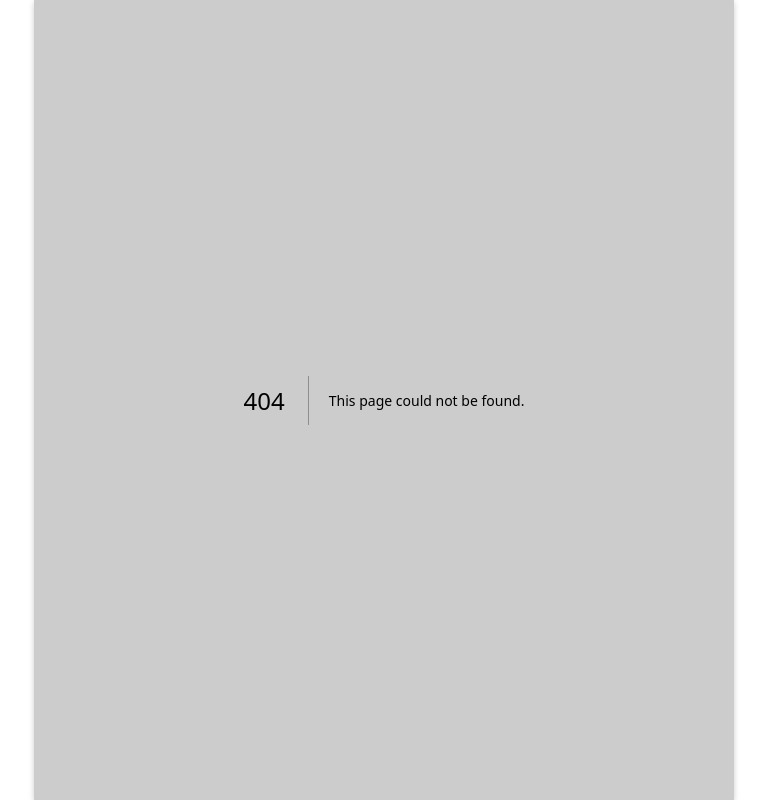
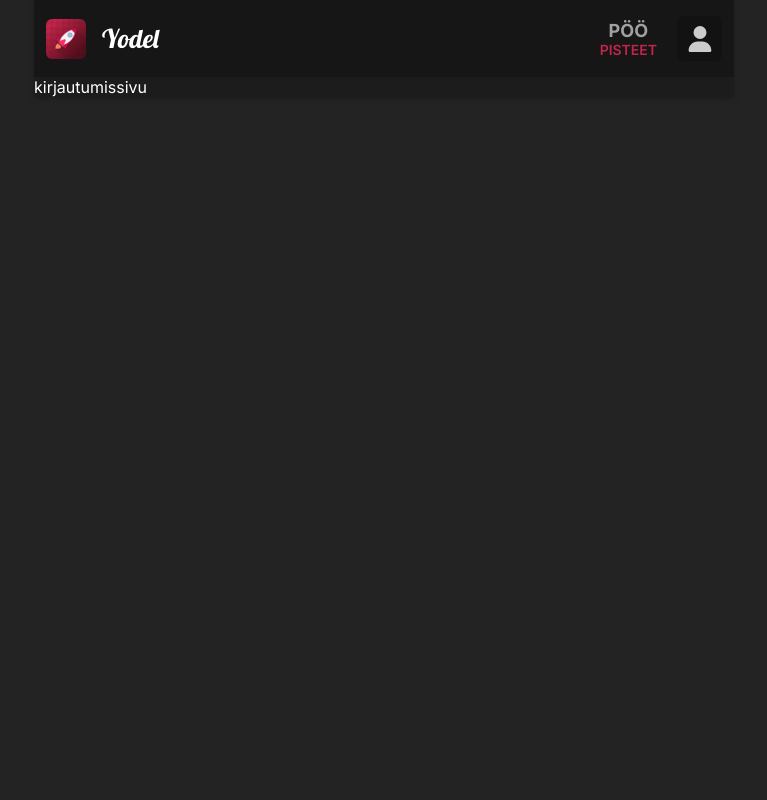
Before and after one commit to juakiv/yodel, a Next.js app: page /login in a window 1280 px wide. Before the commit this address had no page. Shown: the whole page, without its empty margins (256-1023 px from the left). Built offline with nearby package versions, Linux system fonts and the light colour scheme; no server answers.

Commit message:
lisää käyttäjävalikon runko

```diff
--- a/src/app/globals.scss
+++ b/src/app/globals.scss
@@ -71,6 +71,8 @@ textarea {
   display: flex;
   flex-direction: row;
   align-items: center;
+  color: #ffffff;
+  text-decoration: none;
 
   img {
     width: 40px;
@@ -286,3 +288,60 @@ textarea {
     transition: all .3s ease-in-out;
   }
 }
+
+.header-user-area {
+  display: flex;
+  flex-direction: row;
+  align-items: center;
+}
+
+.user-menu {
+  margin-left: 20px;
+  background-color: #121212;
+  width: 45px;
+  height: 45px;
+  display: flex;
+  justify-content: center;
+  align-items: center;
+  border-radius: 6px;
+  position: relative;
+  &:hover &-dropdown {
+    display: block;
+    visibility: visible;
+    opacity: 1;
+    pointer-events: all;
+  }
+  svg {
+    width: 26px;
+    height: 26px;
+    fill: #cccccc;
+  }
+  &-dropdown {
+    background-color: #121212;
+    box-shadow: 0 2px 6px rgba(0 0 0 / 30%);
+    position: absolute;
+    right: 0;
+    top: 45px;
+    z-index: 9;
+    width: 180px;
+    border-radius: 6px;
+    transition: all .2s ease-in-out;
+    opacity: 0;
+    visibility: hidden;
+    pointer-events: none;
+    a {
+      background-color: rgba(255 255 255 / 2%);
+      display: block;
+      padding: 10px;
+      border-radius: 4px;
+      margin: 3px;
+      color: #ffffff;
+      text-decoration: none;
+      transition: all .4s ease-in-out;
+      cursor: pointer;
+      &:hover {
+        background-color: rgba(255 255 255 / 3%);
+      }
+    }
+  }
+}
--- a/src/app/layout.js
+++ b/src/app/layout.js
@@ -1,7 +1,12 @@
-import "./globals.scss"
-import { Inter } from "next/font/google"
+import "./globals.scss";
+import { Inter, Lobster } from "next/font/google";
+
+import Points from "@/components/Points";
+import UserMenu from "@/components/UserMenu";
+import Link from "next/link";
 
 const inter = Inter({ subsets: ["latin"] });
+const lobster = Lobster({ subsets: ["latin"], weight: ["400"] });
 
 export const metadata = {
   title: {
@@ -18,6 +23,16 @@ export default function RootLayout({ children }) {
     <html lang="en">
       <body className={inter.className}>
         <div className="container">
+          <div className="header">
+            <Link href="/" className="logo">
+              <img className="logo" src="/logo.png" />
+              <span className={lobster.className}>Yodel</span>
+            </Link>
+            <div className="header-user-area">
+              <Points />
+              <UserMenu />
+            </div>
+          </div>
           {children}
         </div>
       </body>
--- /dev/null
+++ b/src/app/login/page.js
@@ -0,0 +1,11 @@
+"use client";
+
+import useSession from "@/lib/useSession";
+
+export default function Login() {
+  const { user } = useSession();
+
+  return (
+    <>kirjautumissivu</>
+  )
+}
--- /dev/null
+++ b/src/components/UserMenu.js
@@ -0,0 +1,21 @@
+"use client";
+
+import useSession from "@/lib/useSession";
+import Link from "next/link";
+
+export default function UserMenu() {
+  const { user } = useSession();
+
+  return (
+    <div className="user-menu">
+      <svg xmlns="http://www.w3.org/2000/svg" viewBox="0 0 448 512"><path d="M224 256A128 128 0 1 0 224 0a128 128 0 1 0 0 256zm-45.7 48C79.8 304 0 383.8 0 482.3C0 498.7 13.3 512 29.7 512H418.3c16.4 0 29.7-13.3 29.7-29.7C448 383.8 368.2 304 269.7 304H178.3z" /></svg>
+      <div className="user-menu-dropdown">
+        {user && user.isLoggedIn &&<a>Kirjaudu ulos</a>}
+        {user && !user.isLoggedIn &&<>
+        <Link href="/login">Kirjaudu sisään</Link>
+        <a>Luo tili</a>
+        </>}
+      </div>
+    </div>
+  )
+}
```
Also changed, not shown: src/app/page.js (+0 -11 lines).
